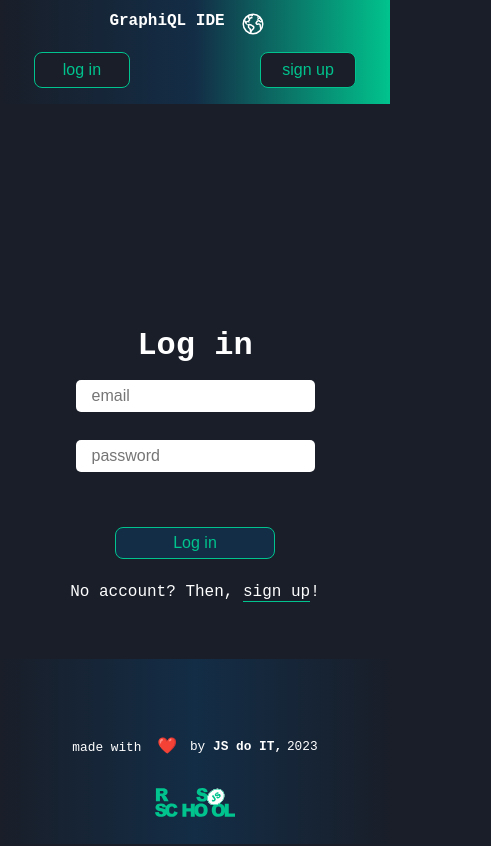
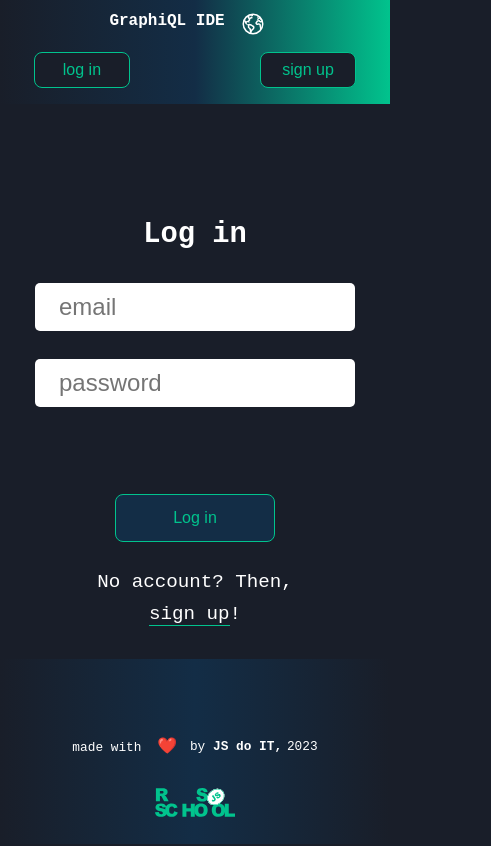
Before and after one commit to xu69ux/graphiql-app, a React (Vite) app: page /login in a window 390 px wide. Shown: the whole page, 491 px wide, since content can reach past the window. Built offline with nearby package versions, Linux system fonts and the light colour scheme; no server answers; some icons are missing.

Commit message:
feat: add media queries for auth forms

```diff
--- a/src/styles/Auth.css
+++ b/src/styles/Auth.css
@@ -24,3 +24,14 @@
   color: var(--green);
   border-bottom: 1px solid var(--light);
 }
+
+@media screen and (max-width: 600px) {
+  .auth-container {
+    height: 40rem;
+  }
+
+  .auth-title {
+    font-size: 1.8rem;
+    margin-bottom: 2rem;
+  }
+}
--- a/src/styles/Form.css
+++ b/src/styles/Form.css
@@ -56,3 +56,44 @@
   width: 60%;
   margin-top: 0.5rem;
 }
+
+@media screen and (max-width: 600px) {
+  .error {
+    width: 100%;
+  }
+
+  .btn-log,
+  .btn-sign {
+    margin-top: 4rem;
+  }
+}
+
+@media screen and (max-width: 450px) {
+  input {
+    height: 3rem;
+    font-size: 1.5rem;
+    padding: 0 1.5rem;
+  }
+
+  .btn-log,
+  .btn-sign {
+    height: 3rem;
+    font-size: 1.5rem;
+    margin-top: 3rem;
+  }
+
+  .error {
+    width: 100%;
+  }
+
+  .password-indicator {
+    width: 95%;
+  }
+
+  .no-account {
+    text-align: center;
+    width: 15rem;
+    font-size: 1.2rem;
+    line-height: 2rem;
+  }
+}
```
